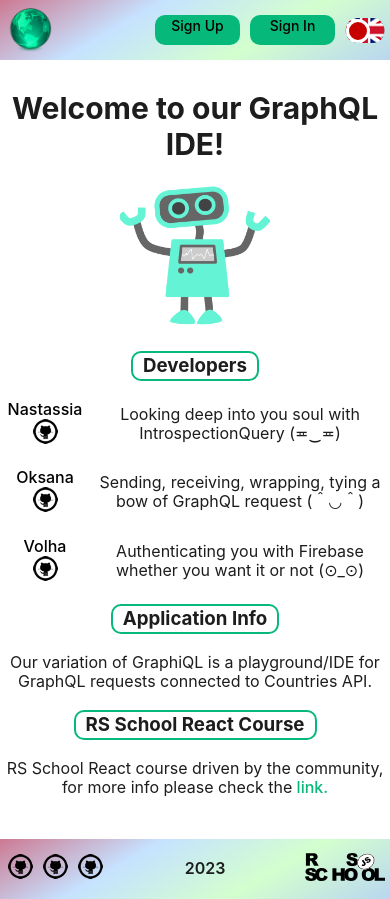
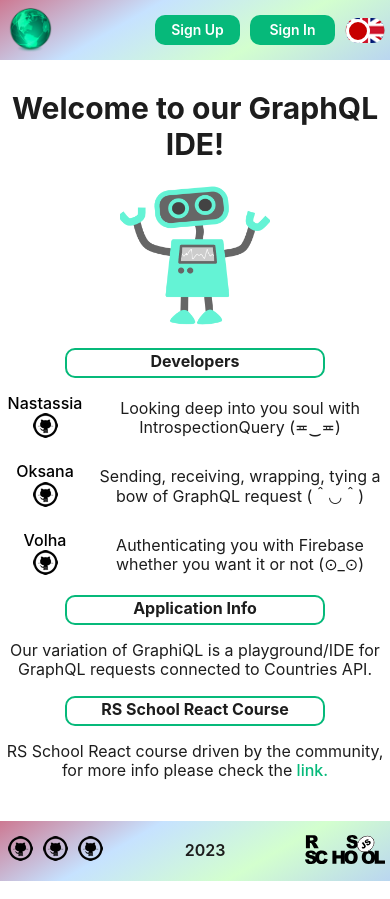
Before and after one commit to oksan4ik10/graphiql-app, a React (Vite) app: page / in a window 390 px wide. Built offline with nearby package versions, Linux system fonts and the light colour scheme; no server answers.

Commit message:
fix: amending responsive design

```diff
--- a/src/components/Utils/Button/Button.css
+++ b/src/components/Utils/Button/Button.css
@@ -4,7 +4,6 @@
   border-radius: var(--default-border-radius);
   border: var(--default-border-style);
   font-size: 1em;
-  font-weight: 500;
   font-family: inherit;
   background-color: var(--color-one);
   cursor: pointer;
@@ -14,8 +13,13 @@
   margin: 5px 10px;
   transition: 0.25s;
   display: flex;
+  padding: 0;
+  align-items: center;
+  line-height: 1;
   align-content: center;
   justify-content: center;
+  color: white;
+  font-weight: 600;
 }
 
 .button:hover {
@@ -29,7 +33,6 @@
 
 @media screen and (max-width: 1000px) {
   .button {
-    height: var(--button-height);
     width: var(--button-width-small);
     margin: 5px 0px;
     font-size: 14px;
--- a/src/pages/404/NotFoundPage.module.css
+++ b/src/pages/404/NotFoundPage.module.css
@@ -76,16 +76,16 @@
 
   .box {
     width: 100%;
-    height: 55%;
+    height: 50%;
     text-align: center;
   }
 
   .img {
     width: 100%;
-    height: 40%;
+    height: 45%;
     background-image: url('../../assets/pngwing.com.png');
-    background-size: 120px;
+    background-size: 140px;
     background-repeat: no-repeat;
-    background-position: center;
+    background-position: top;
   }
 }
--- a/src/pages/WelcomePage/WelcomePage.module.css
+++ b/src/pages/WelcomePage/WelcomePage.module.css
@@ -116,4 +116,10 @@
   .sub {
     text-align: center;
   }
+
+  .subheader {
+    width: 260px;
+    height: 30px;
+    font-size: 16px;;
+  }
 }
```
